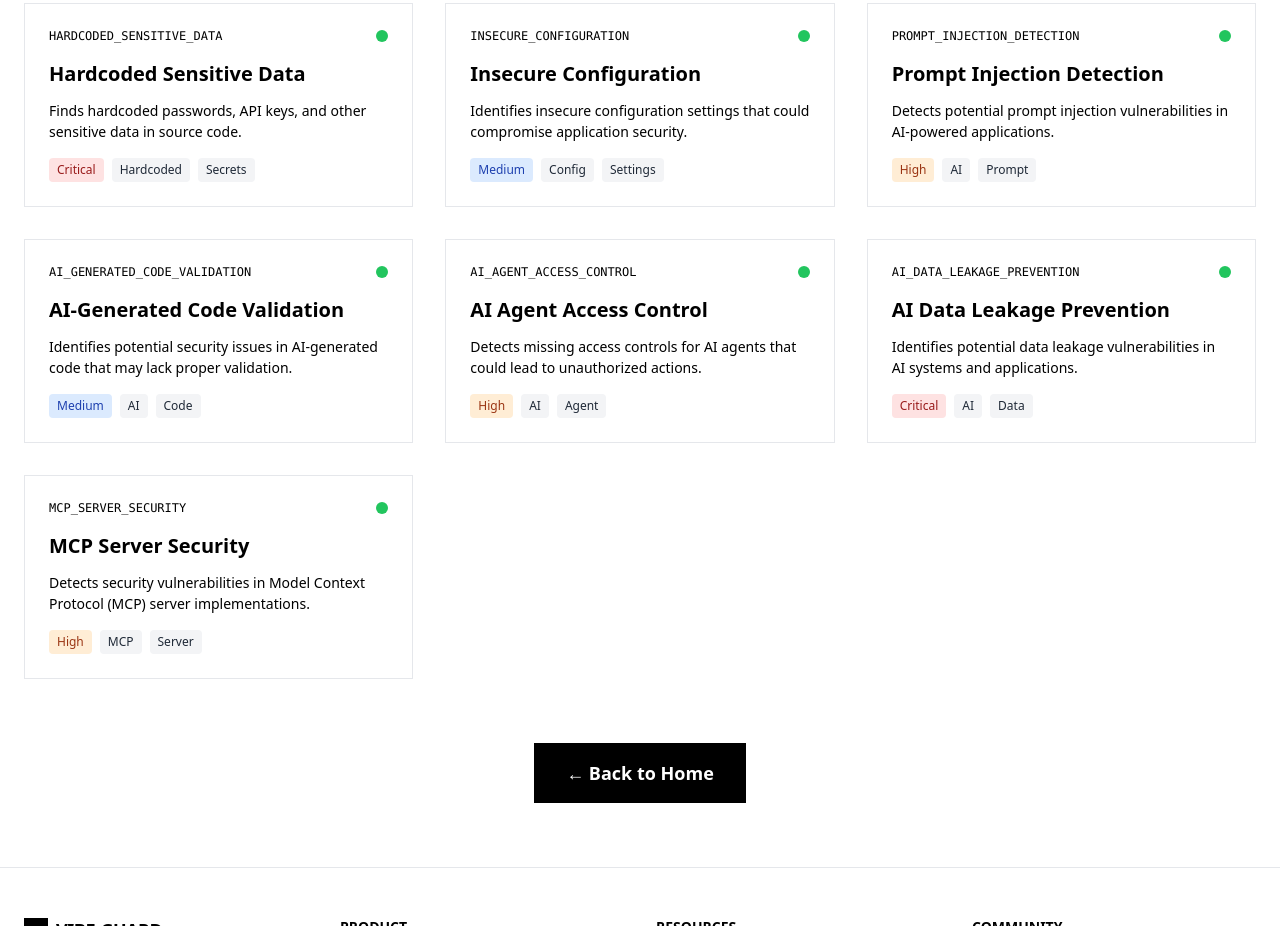
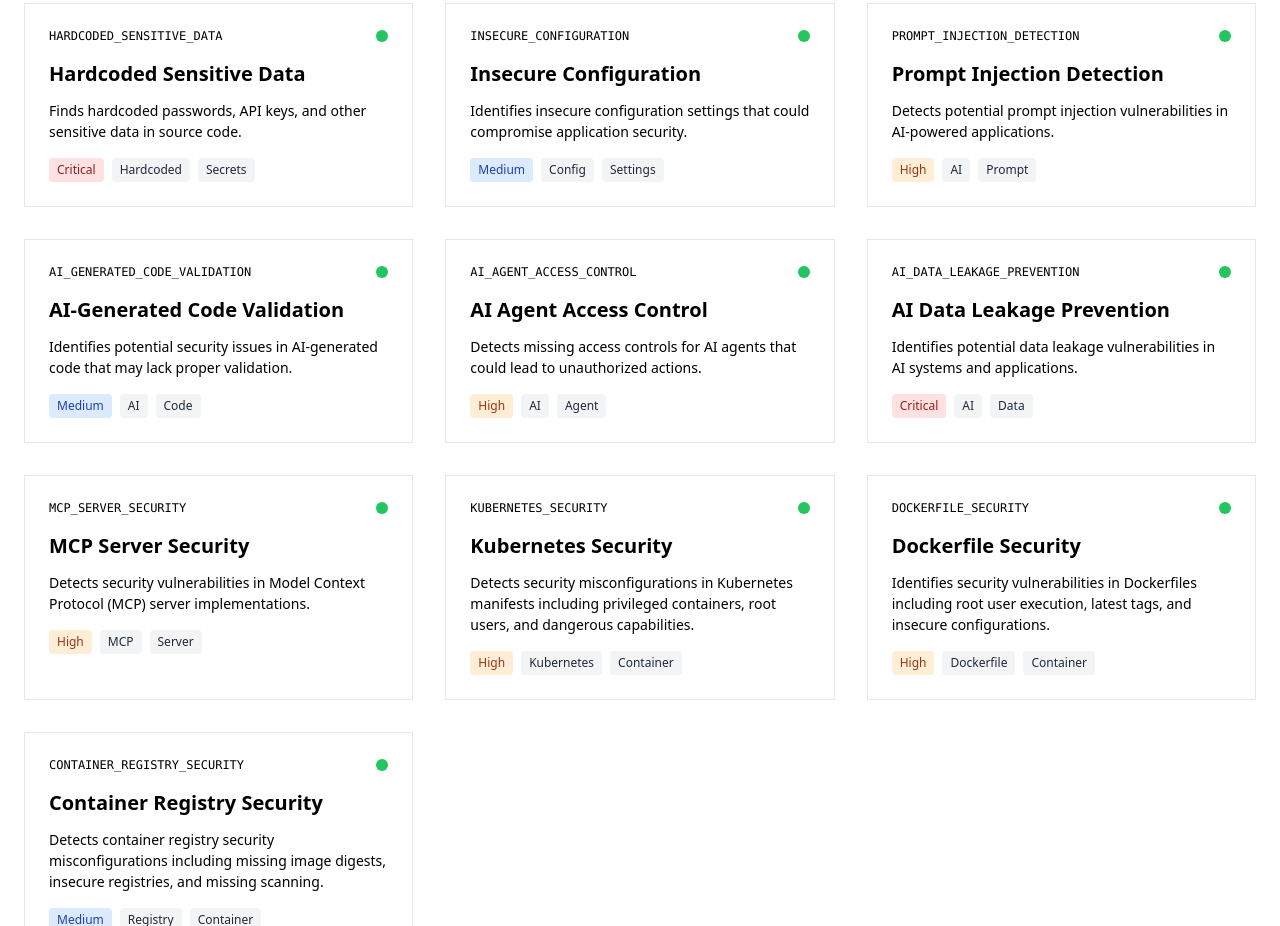
Before and after one commit to Devjosef/vibe-guard, a website built with Vite: page frontend-new/features.html in a window 1280 px wide. Shown: the part 1874-2800 px from the top of the page. Built offline with nearby package versions, Linux system fonts and the light colour scheme.

Commit message:
Docs: update documentation for v1.2.0 with container security features

```diff
--- a/frontend-new/features.html
+++ b/frontend-new/features.html
@@ -4,7 +4,7 @@
     <meta charset="UTF-8">
     <meta name="viewport" content="width=device-width, initial-scale=1.0">
     <title>Security Features - Vibe-Guard</title>
-    <meta name="description" content="Explore all 25 security rules in Vibe-Guard. Comprehensive coverage of common security vulnerabilities with detailed explanations.">
+    <meta name="description" content="Explore all 28 security rules in Vibe-Guard. Comprehensive coverage of common security vulnerabilities including container security with detailed explanations.">
 
     <!-- Tailwind CSS -->
     <script src="https://cdn.tailwindcss.com"></script>
@@ -132,7 +132,7 @@
                            placeholder="Search security rules..."
                            id="searchInput">
                     <div class="text-center mt-4 text-gray-500" id="searchStats">
-                        Showing all 25 rules
+                        Showing all 28 rules
                     </div>
                 </div>
             </div>
@@ -513,6 +513,51 @@
                         <span class="px-2 py-1 text-xs font-medium bg-gray-100 text-gray-800 rounded">Server</span>
                     </div>
                 </div>
+
+                <!-- Kubernetes Security -->
+                <div class="bg-white border border-gray-200 p-6 hover:border-2 hover:border-black transition-colors" data-categories="kubernetes,container,security" data-severity="high">
+                    <div class="flex justify-between items-center mb-4">
+                        <div class="text-xs font-mono text-black">KUBERNETES_SECURITY</div>
+                        <div class="w-3 h-3 bg-green-500 rounded-full"></div>
+                    </div>
+                    <h3 class="text-xl font-bold text-black mb-3">Kubernetes Security</h3>
+                    <p class="text-black mb-4">Detects security misconfigurations in Kubernetes manifests including privileged containers, root users, and dangerous capabilities.</p>
+                    <div class="flex gap-2">
+                        <span class="px-2 py-1 text-xs font-medium bg-orange-100 text-orange-800 rounded">High</span>
+                        <span class="px-2 py-1 text-xs font-medium bg-gray-100 text-gray-800 rounded">Kubernetes</span>
+                        <span class="px-2 py-1 text-xs font-medium bg-gray-100 text-gray-800 rounded">Container</span>
+                    </div>
+                </div>
+
+                <!-- Dockerfile Security -->
+                <div class="bg-white border border-gray-200 p-6 hover:border-2 hover:border-black transition-colors" data-categories="dockerfile,container,security" data-severity="high">
+                    <div class="flex justify-between items-center mb-4">
+                        <div class="text-xs font-mono text-black">DOCKERFILE_SECURITY</div>
+                        <div class="w-3 h-3 bg-green-500 rounded-full"></div>
+                    </div>
+                    <h3 class="text-xl font-bold text-black mb-3">Dockerfile Security</h3>
+                    <p class="text-black mb-4">Identifies security vulnerabilities in Dockerfiles including root user execution, latest tags, and insecure configurations.</p>
+                    <div class="flex gap-2">
+                        <span class="px-2 py-1 text-xs font-medium bg-orange-100 text-orange-800 rounded">High</span>
+                        <span class="px-2 py-1 text-xs font-medium bg-gray-100 text-gray-800 rounded">Dockerfile</span>
+                        <span class="px-2 py-1 text-xs font-medium bg-gray-100 text-gray-800 rounded">Container</span>
+                    </div>
+                </div>
+
+                <!-- Container Registry Security -->
+                <div class="bg-white border border-gray-200 p-6 hover:border-2 hover:border-black transition-colors" data-categories="registry,container,security" data-severity="medium">
+                    <div class="flex justify-between items-center mb-4">
+                        <div class="text-xs font-mono text-black">CONTAINER_REGISTRY_SECURITY</div>
+                        <div class="w-3 h-3 bg-green-500 rounded-full"></div>
+                    </div>
+                    <h3 class="text-xl font-bold text-black mb-3">Container Registry Security</h3>
+                    <p class="text-black mb-4">Detects container registry security misconfigurations including missing image digests, insecure registries, and missing scanning.</p>
+                    <div class="flex gap-2">
+                        <span class="px-2 py-1 text-xs font-medium bg-blue-100 text-blue-800 rounded">Medium</span>
+                        <span class="px-2 py-1 text-xs font-medium bg-gray-100 text-gray-800 rounded">Registry</span>
+                        <span class="px-2 py-1 text-xs font-medium bg-gray-100 text-gray-800 rounded">Container</span>
+                    </div>
+                </div>
             </div>
 
             <!-- CTA Section -->
@@ -617,7 +662,7 @@
                 }
             });
 
-            searchStats.textContent = `Showing ${visibleCount} of 25 rules`;
+            searchStats.textContent = `Showing ${visibleCount} of 28 rules`;
         });
 
         // Modal functionality
```
Also changed, not shown: frontend-new/docs.html (+1 -1 lines), README.md, scripts/homebrew-tap/README.md, vscode-extension/README.md.
